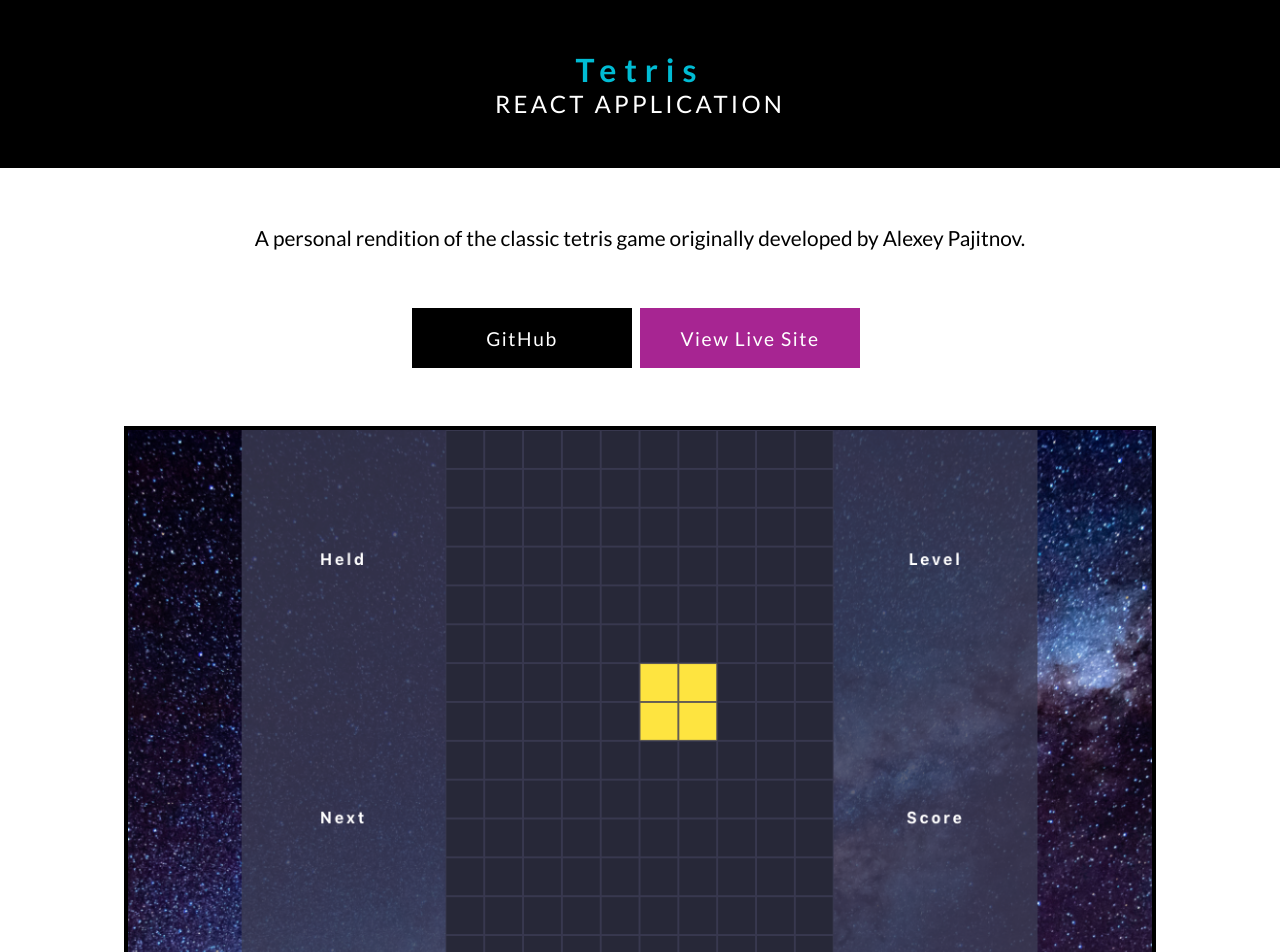
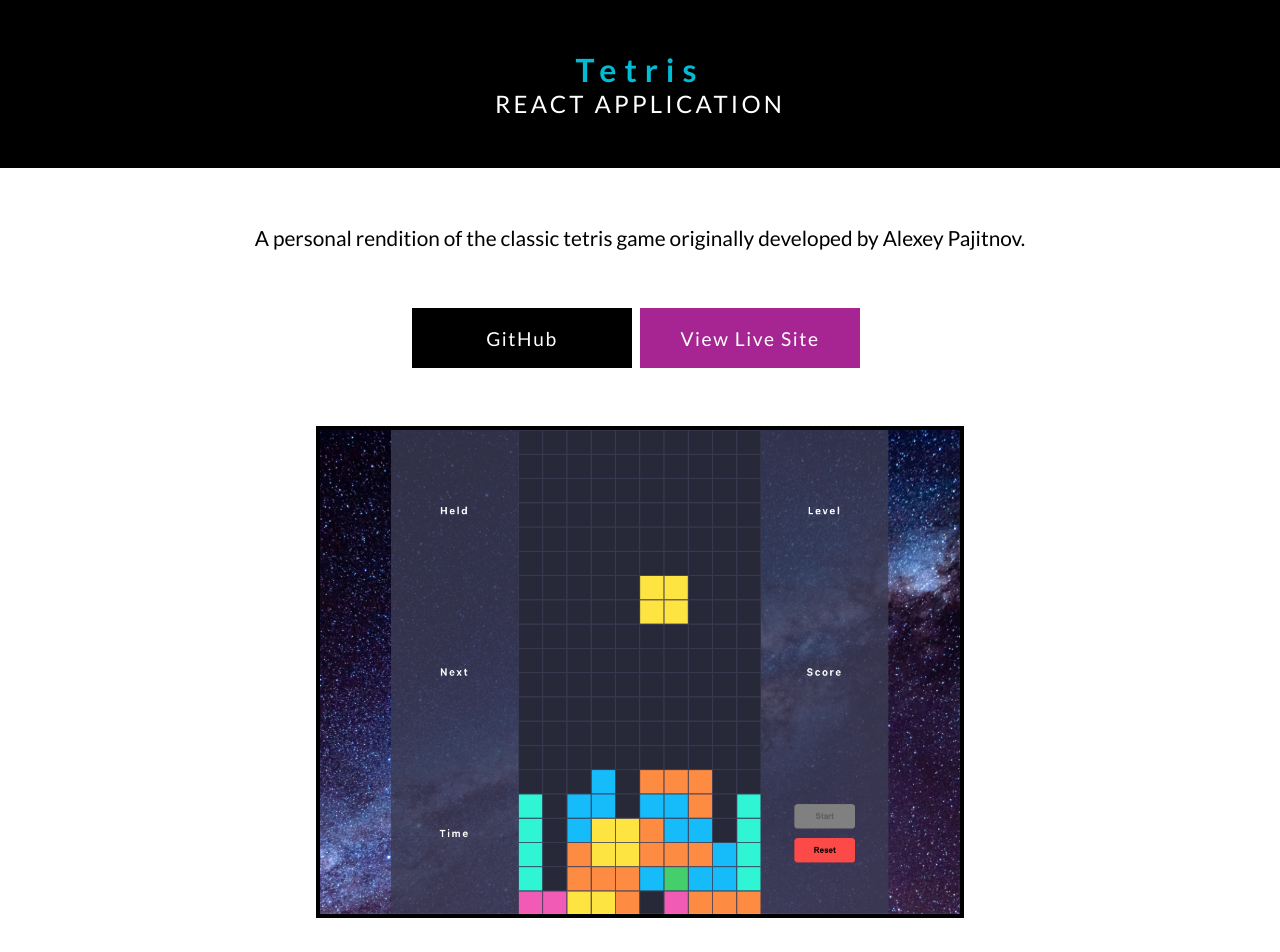
Before and after one commit to jbonilla8/react-portfolio, a React (Create React App) app: page /project/1 in a window 1280 px wide. Shown: the top 952 px of the page. Built offline with nearby package versions, Linux system fonts and the light colour scheme.

Commit message:
decreased project image sizes

```diff
--- a/src/components/ProjectPage.js
+++ b/src/components/ProjectPage.js
@@ -44,9 +44,15 @@
                     </a> : null}
                 </ButtonsContainer>
 
-                {project.type === 'react-js' ? <img src={`${project.thumbnailImg}`} alt={project.alt} /> : <img src={`${project.mockup}`} alt={project.mockupAlt} />}
-
-
+                {project.type === 'react-js' ?
+                    <ReactImage>
+                        <img src={`${project.thumbnailImg}`} alt={project.alt} />
+                    </ReactImage>
+                    :
+                    <DesignImage>
+                        <img src={`${project.mockup}`} alt={project.mockupAlt} />
+                    </DesignImage>
+                }
             </Main>
         </ProjectPageWrapper>
     )
@@ -85,9 +91,7 @@
 
     img {
         margin-bottom: 50px;
-        max-width: 80vw;
         border: 4px solid black;
-        justify-self: center;
     }
 
     @media (min-width: ${device.mobileL}) {
@@ -127,6 +131,7 @@
     display: grid;
     text-align: center;
     padding-bottom: 50px;
+    column-gap: 0.5rem;
 
     @media (min-width: ${device.tabletM}) {
         display: inline-flex;
@@ -153,7 +158,7 @@
     background-color: #A72592;
 
     &:hover {
-        background-color: #972183;
+        background - color: #972183;
         }
 
     @media (min-width: ${device.tabletM}) {
@@ -165,11 +170,11 @@
     background-color: #000;
 
     &:hover {
-        background-color: #222;
+        background - color: #222;
     }
 
     @media (min-width: ${device.tabletM}) {
-        margin-right: 0.5rem;
+        margin - right: 0.5rem;
     }
 `;
 
@@ -180,3 +185,24 @@
         background-color: #01668E;
     }
 `;
+
+const ReactImage = styled.div`
+    justify-self: center;
+
+    img {
+        justify-self: center;
+        max-width: 50vw;
+
+        @media (max-width: ${device.tabletM}) {
+            max-width: 80vw;
+        }
+    }
+`;
+
+const DesignImage = styled.div`
+    justify-self: center;
+
+    img {
+        max-width: 80vw;
+    }
+`;
```
Lines whose indentation alone changed are shown as unchanged.
